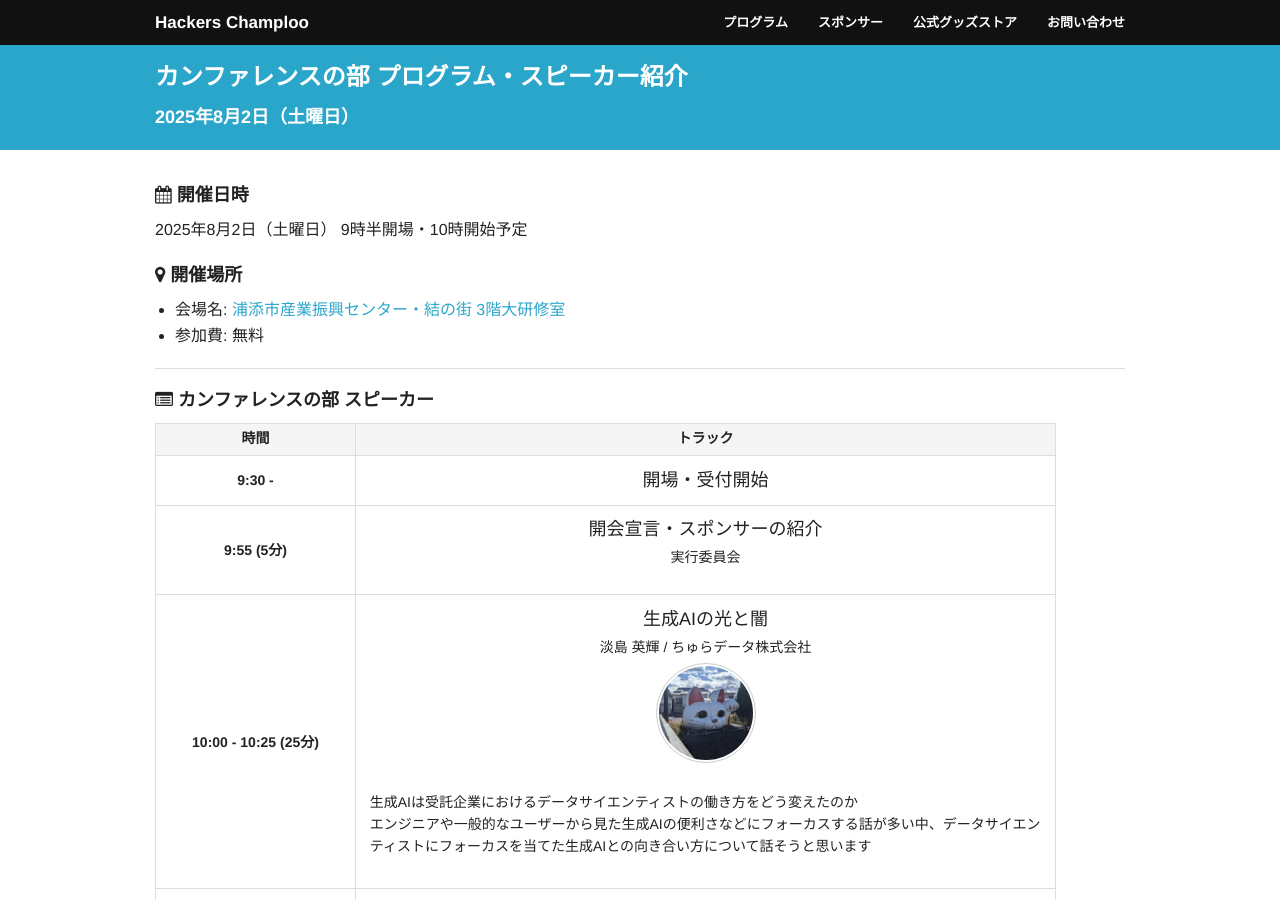
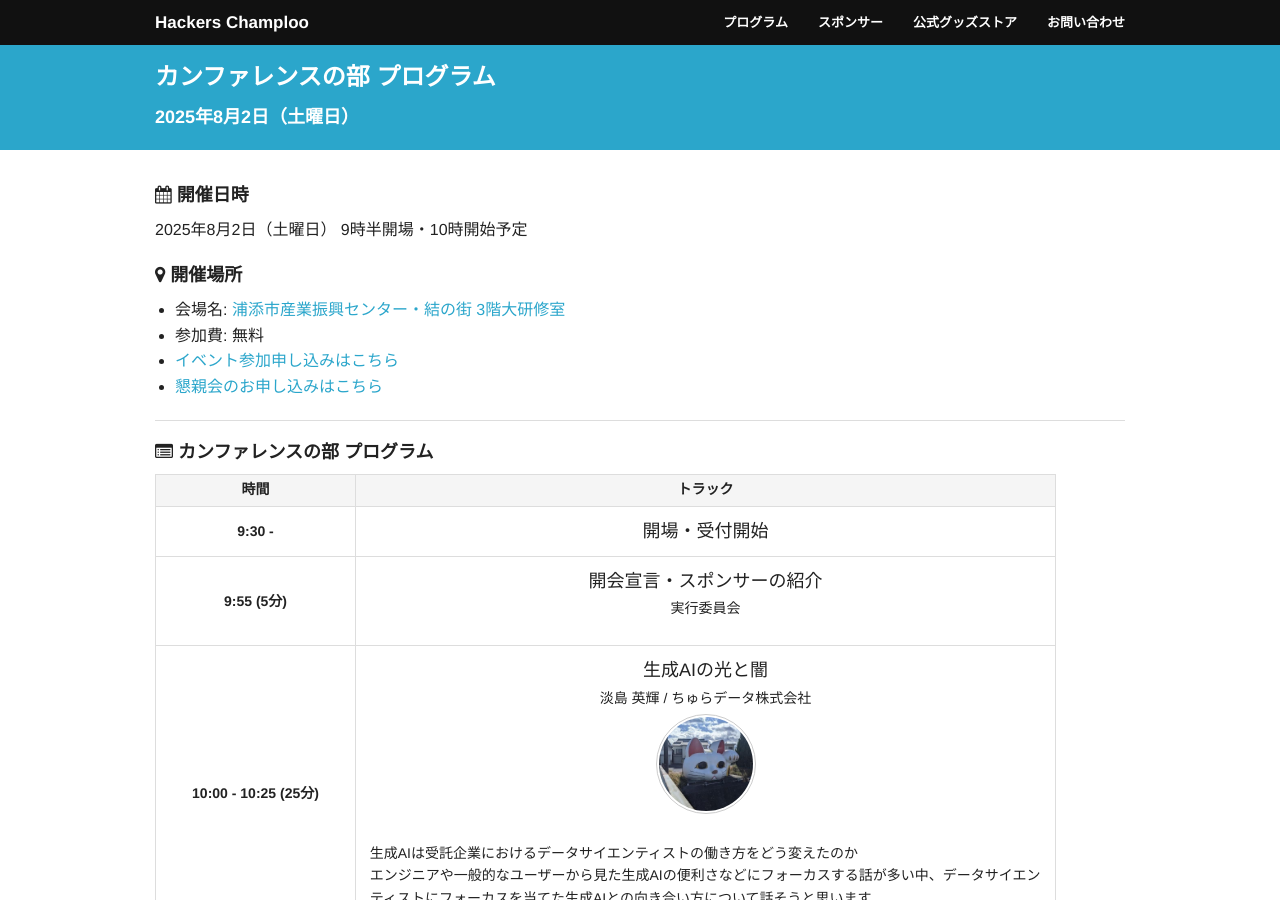
Before and after one commit to hackers-champloo/hackers-champloo.github.io, a Jekyll site: the page built from 2025/program.md, in a window 1280 px wide and 900 px high. Built offline with Jekyll 4.4.1, drawn with Linux system fonts in a browser that asks for light colours; nearby versions of some CDN libraries.

Commit message:
細かいリンク追加と画像リサイズ

```diff
--- a/2025/program.md
+++ b/2025/program.md
@@ -1,7 +1,7 @@
 ---
 home: 2025
 layout: nocamp/layout
-title: カンファレンスの部 プログラム・スピーカー紹介
+title: カンファレンスの部 プログラム
 description: 2025年8月2日（土曜日）
 ---
 
@@ -15,11 +15,13 @@ description: 2025年8月2日（土曜日）
 
 - 会場名: [浦添市産業振興センター・結の街 3階大研修室](https://www.urasoe-sangyocenter.jp/facility/3f.html)
 - 参加費: 無料
+- [イベント参加申し込みはこちら](https://hackers-champloo.connpass.com/event/360947/)
+- [懇親会のお申し込みはこちら](https://hackers-champloo.connpass.com/event/361069/)
 
 
 --------------------------------------------------------------------------------
 
-<i class="fa fa-list-alt"></i> カンファレンスの部 スピーカー
+<i class="fa fa-list-alt"></i> カンファレンスの部 プログラム
 --------------------------------------------------------------------------------
 
 <div id="schedule">
```
Also changed, not shown: 2025/index.md (+2 -0 lines), img/2025/speakers/konparu.jpg.
